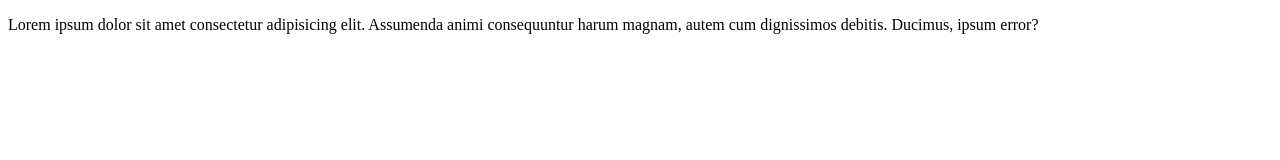
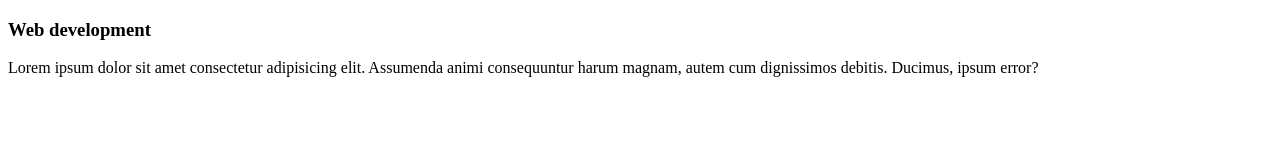
Before and after one commit to schoolofteche/samplerepo, a plain HTML site: page index.html in a window 1280 px wide. Drawn offline with Linux system fonts and the light colour scheme.

Commit message:
Made changes to the index and newsample file

```diff
--- a/index.html
+++ b/index.html
@@ -6,6 +6,7 @@
     <title>Document</title>
 </head>
 <body>
+    <h3>Web development</h3>
     <p>Lorem ipsum dolor sit amet consectetur adipisicing elit. Assumenda animi consequuntur harum magnam, autem cum dignissimos debitis. Ducimus, ipsum error?</p>
 </body>
 </html>
```
Also changed, not shown: newsample.txt.
